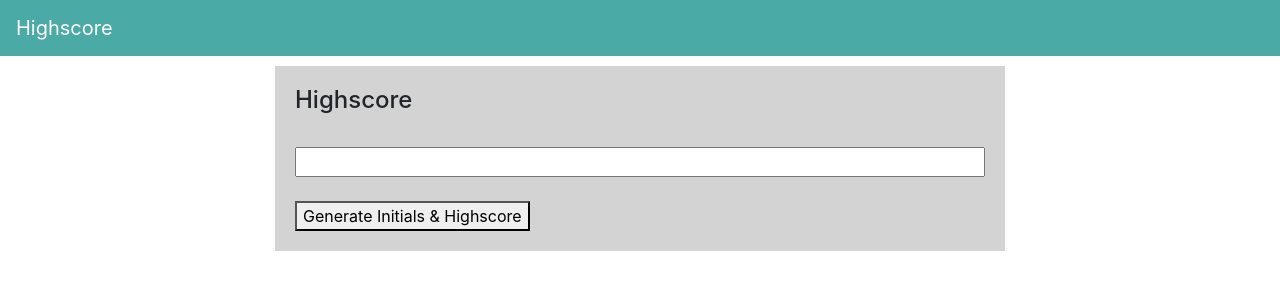
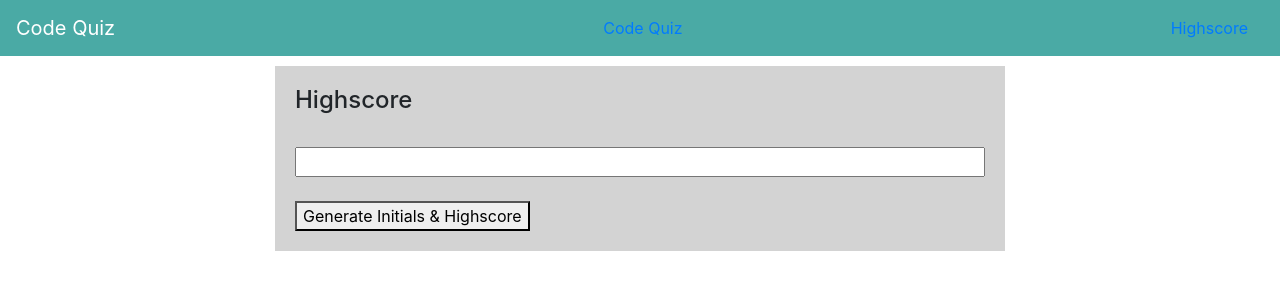
Before and after one commit to JMRosenberg12/Code-Quiz, a plain HTML site: page highscore.html in a window 1280 px wide. Drawn offline with nearby package versions, Linux system fonts and the light colour scheme.

Commit message:
Update highscore.html

```diff
--- a/highscore.html
+++ b/highscore.html
@@ -7,13 +7,17 @@
        <title>Highscore</title>
        <link rel="stylesheet" href="https://stackpath.bootstrapcdn.com/bootstrap/4.3.1/css/bootstrap.min.css" integrity="sha384-ggOyR0iXCbMQv3Xipma34MD+dH/1fQ784/j6cY/iJTQUOhcWr7x9JvoRxT2MZw1T" crossorigin="anonymous">
        <link rel="stylesheet" href="style.css">
+       <a href="index.html"></a>
     </head>
 
     <body>
 
     <nav class = "navbar navbar-dark big-dark">
- <a class = "navbar-brand" href = "#">Highscore</a>
-</nav>
+ <a class = "navbar-brand" href = "#">Code Quiz</a>
+
+                    <a class="nav-link" href="index.html">Code Quiz</a>
+                      <a class="nav-link" href="#">Highscore<span class="sr-only">(current)</span></a>
+                    </nav>
 <div class = "container">
     <div class =  "row">
         <div class = "col-lg-8 col-sm-12 mx-auto">
```
